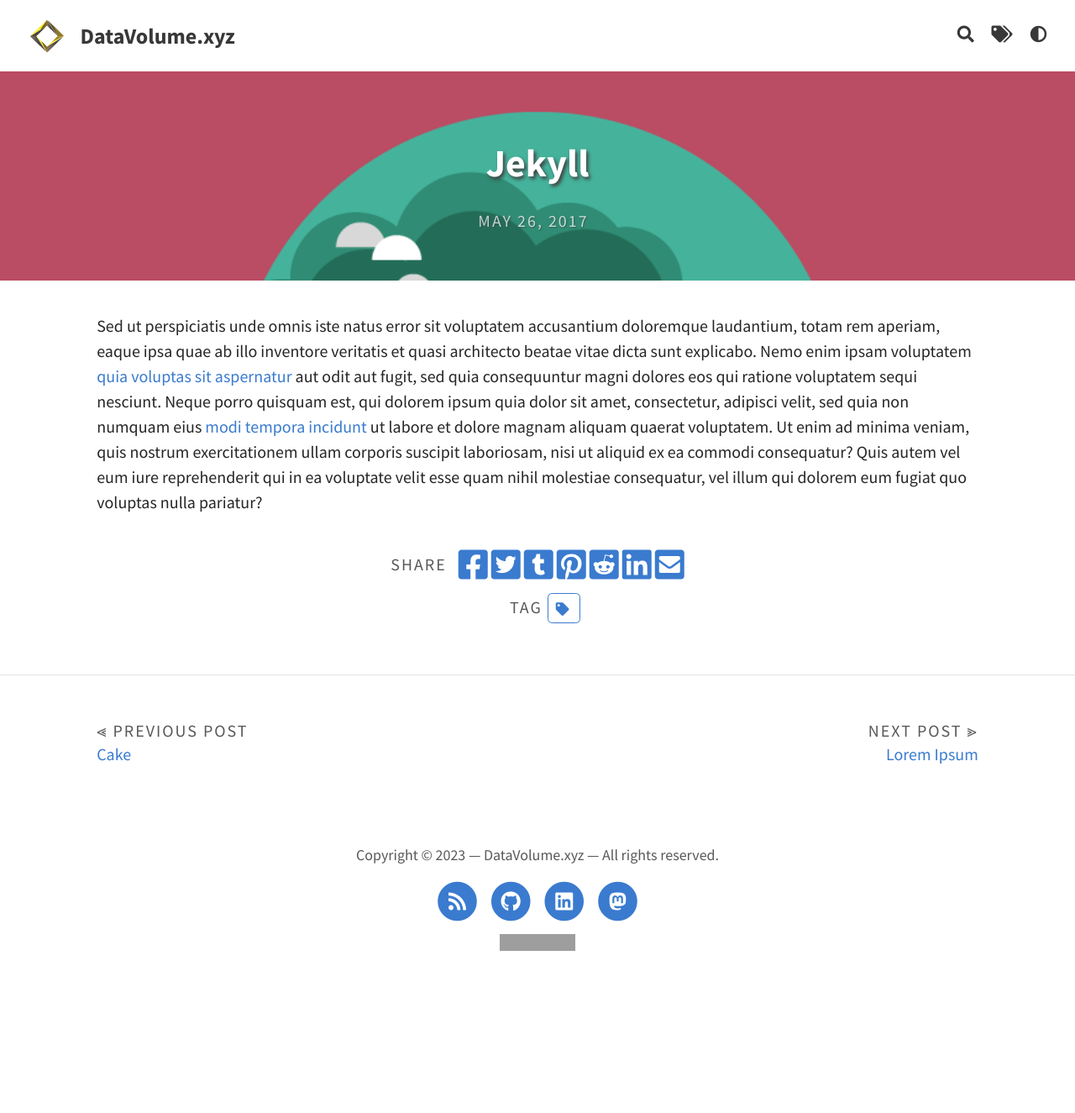
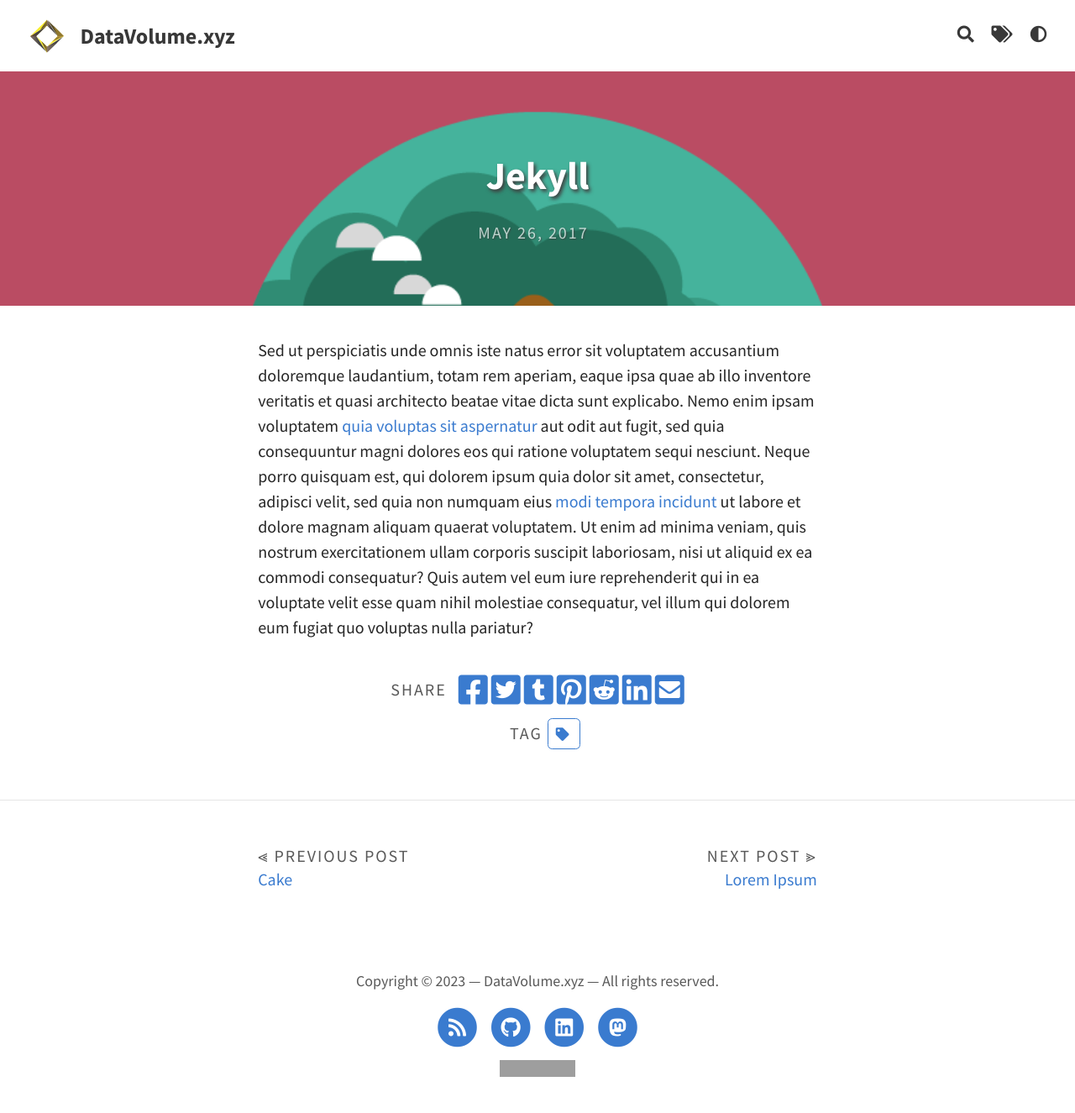
Before and after one commit to DataVolumeXYZ/DataVolumeXYZ, a Jekyll site: the page built from _portfolio/jekyllblog.md, in a window 1280 px wide. Shown: the whole page at 84% size. Built offline with Jekyll 4.4.1, drawn with Linux system fonts in a browser that asks for light colours; before the commit the page ends 1176 px from its top, so only the background shows below that; grey boxes are pictures that could not be loaded.

Commit message:
minor adjustments to media query breaks & padding

```diff
--- a/_sass/base/_variables.scss
+++ b/_sass/base/_variables.scss
@@ -10,8 +10,8 @@
 $border-radius: 4px !default;
 
 /* PADDING */
-$padding-x-large: 23%;
-$padding-large: 9%;
+$padding-x-large: 28%;
+$padding-large: 12%;
 $padding-medium: 6%;
 $padding-small: 4%;
 $padding-x-small: 3%;
@@ -20,7 +20,7 @@
 
 /* MOBILE */
 $xl-break: 2000px;
-$l-break: 1400px;
+$l-break: 1200px;
 $m-break: 1000px;
 $break: 768px;
 $sm-break: 576px;
```
